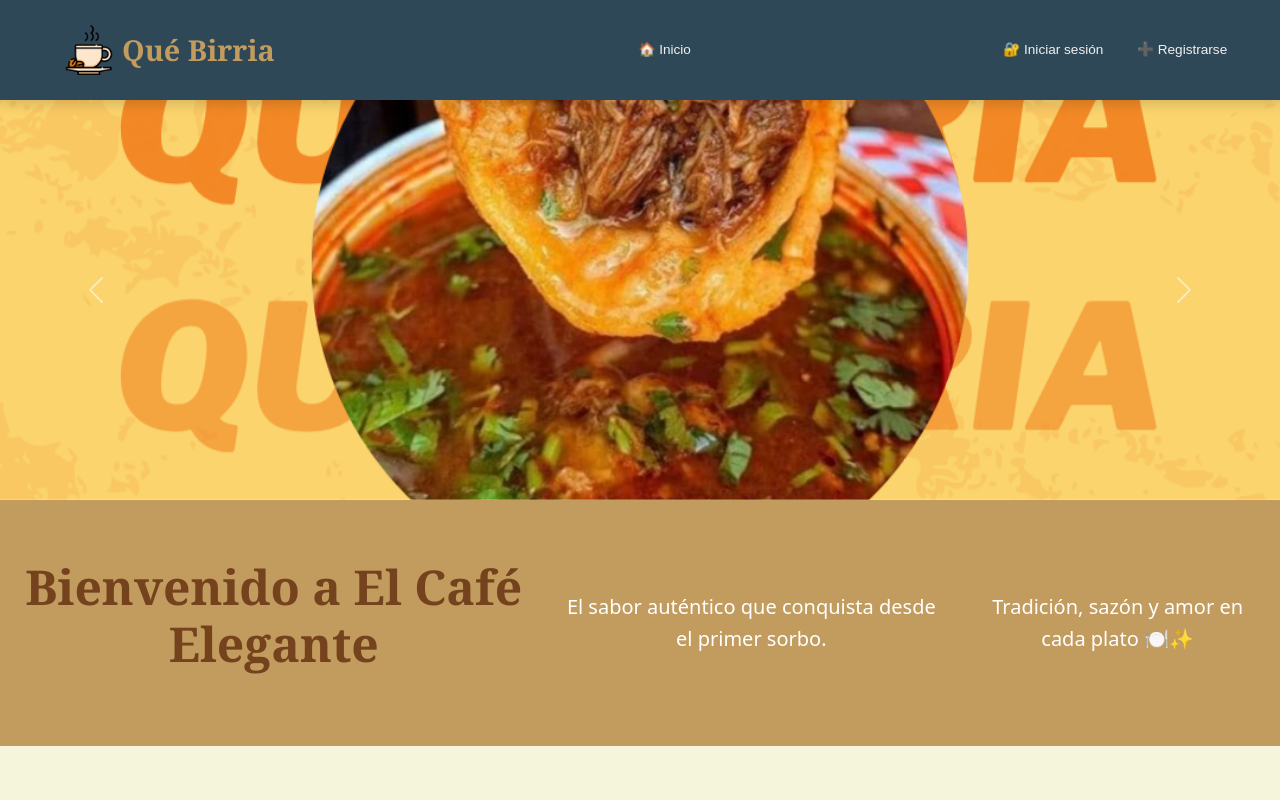
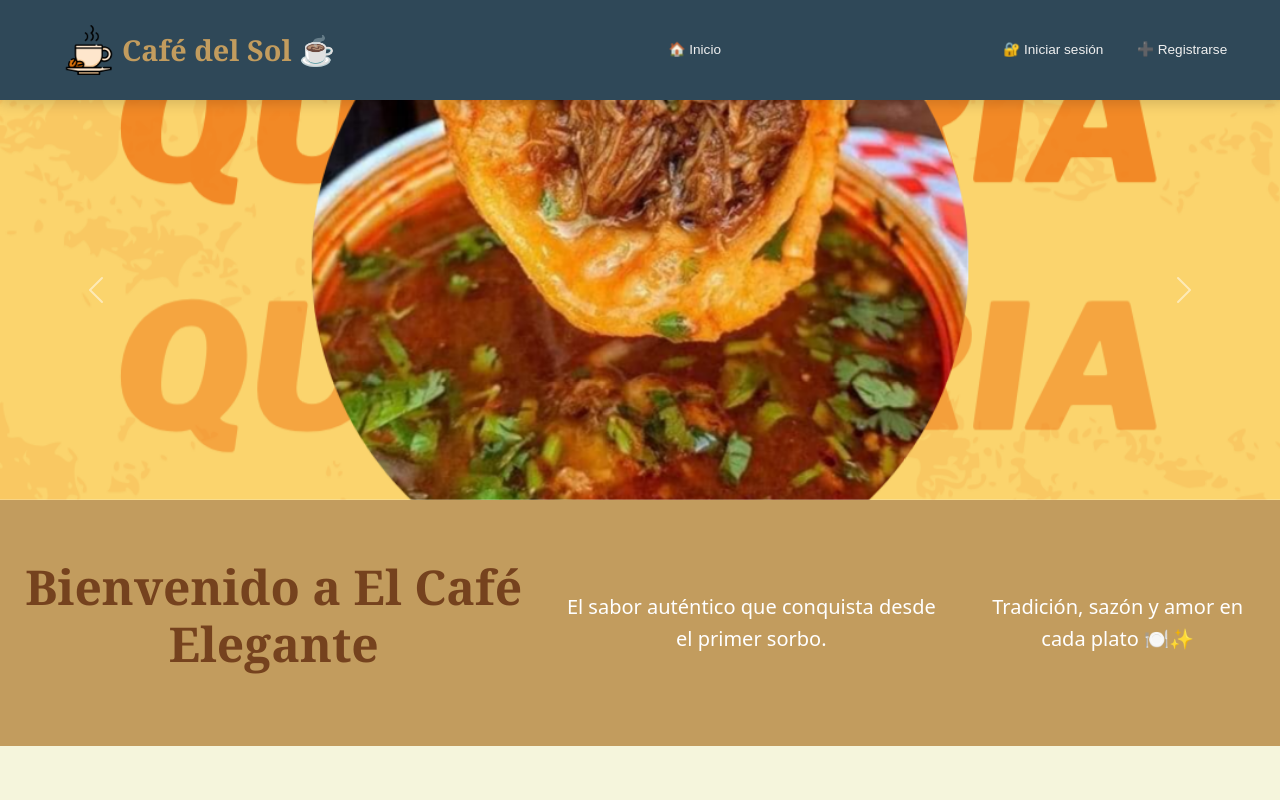
Before and after one commit to LeslieRA/Restaurante, a React (Vite) app in the folder cliente-frontend/: page / in a window 1280 px wide. Shown: the top 800 px of the page. Built offline with nearby package versions, Linux system fonts and the light colour scheme; no server answers.

Commit message:
interfaz 1.1

```diff
--- a/cliente-frontend/src/components/HeaderComponent.jsx
+++ b/cliente-frontend/src/components/HeaderComponent.jsx
@@ -288,7 +288,7 @@ export const HeaderComponent = () => {
           <div className="logo">
             <Link to="/" className="logo-link">
               <img src="/logo.png" className="logo-img" alt="Logo" />
-              <span className="brandText">Qué Birria</span>
+              <span className="brandText">Café del Sol ☕</span>
             </Link>
           </div>
 
```
